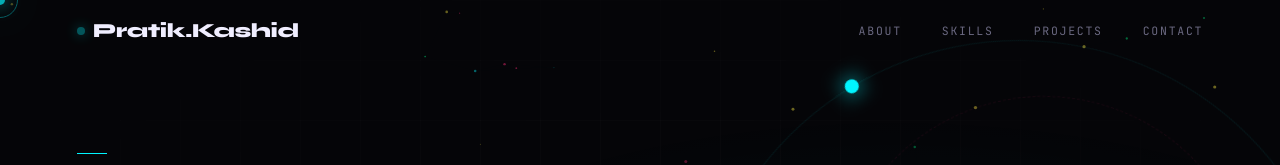
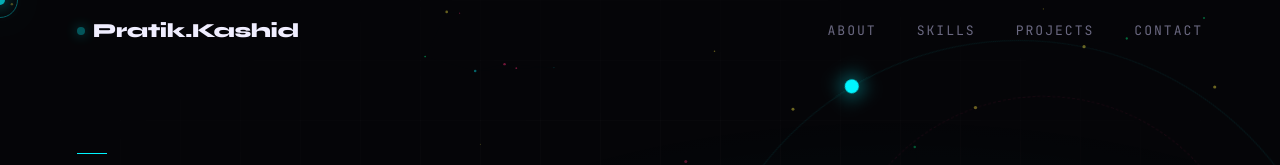
Before and after one commit to pratikkashid1/portfolio, a plain HTML site: page index.html in a window 1280 px wide. Shown: the top 165 px of the page. Drawn offline with Linux system fonts and the light colour scheme; animation ran at ten frames a second.

Commit message:
Update style.css

```diff
--- a/style.css
+++ b/style.css
@@ -88,7 +88,7 @@ header.sc {
 
 nav { display: flex; gap: 2.5rem; align-items: center; }
 nav a {
-  font-size: .72rem; letter-spacing: .15em; text-transform: uppercase;
+  font-size: .82rem; letter-spacing: .15em; text-transform: uppercase;
   text-decoration: none; color: var(--muted);
   transition: color .25s; position: relative;
 }
```
